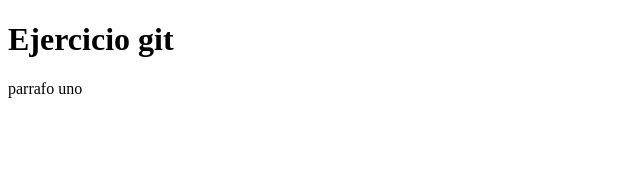
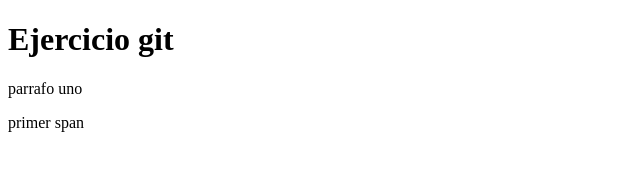
Before and after one commit to Joan2023Rojas/Ejercicio-Semana4-ejercicio-git, a plain HTML site: page index.html in a window 1280 px wide. Shown: the full height of the page, 0-640 px from the left. Drawn offline with Linux system fonts and the light colour scheme.

Commit message:
primer span

```diff
--- a/index.html
+++ b/index.html
@@ -9,5 +9,6 @@
 <body>
     <h1>Ejercicio git</h1>
     <p>parrafo uno</p>
+    <span>primer span</span>
 </body>
 </html>
```
